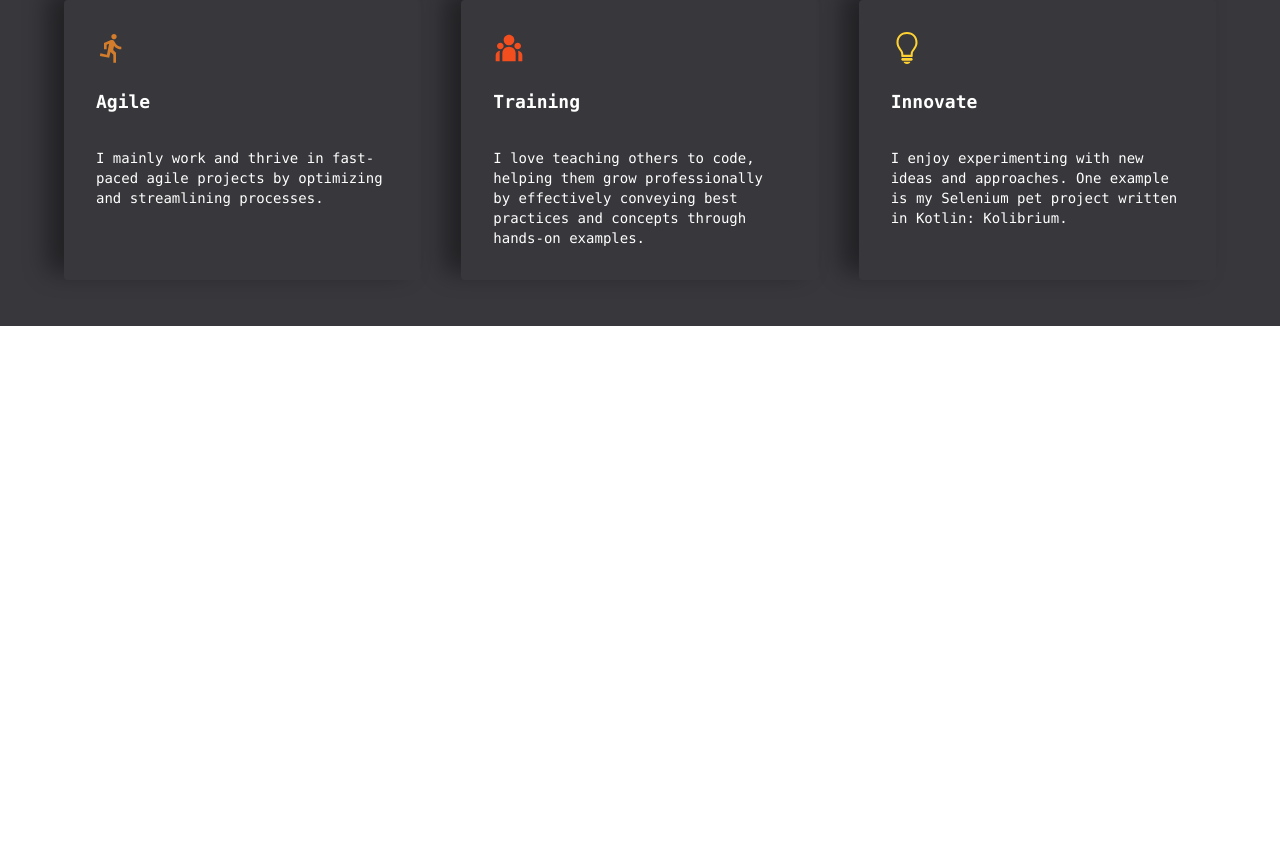
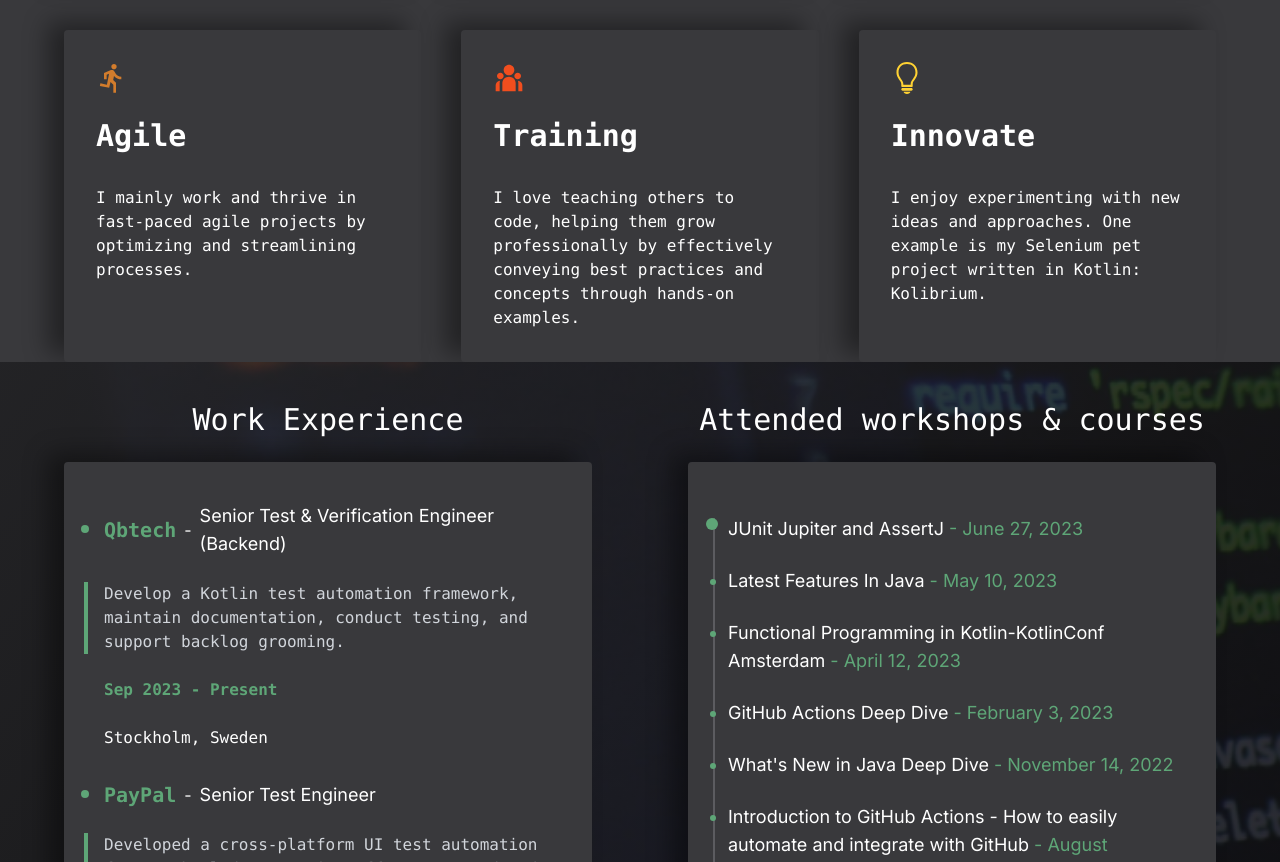
Before and after one commit to LombokAB/lombok-ab-website, a Next.js app: page / in a window 1280 px wide. Shown: the part 1274-2136 px from the top of the page. Before the commit the page ends 1600 px from the top, so only its background shows below. Built offline with nearby package versions, Linux system fonts and the light colour scheme.

Commit message:
feat: add and style section with the expirience and certifications

```diff
--- a/src/app/globals.css
+++ b/src/app/globals.css
@@ -50,6 +50,8 @@
     --chart-5: 27 87% 67%;
     --radius: 0.5rem;
     --button-green: 162 64% 42%;
+    --primary-grey: 240 3% 23%;
+    --design-green: 141 29% 51%;
   }
   .dark {
     --background: 0 0% 3.9%;
@@ -77,6 +79,26 @@
     --chart-4: 280 65% 60%;
     --chart-5: 340 75% 55%;
     --button-green: 162 40% 60%;
+    --primary-grey: 240 3% 23%;
+    --design-green: 141 29% 51%;
+  }
+}
+
+@layer utilities {
+  .text-balance {
+    text-wrap: balance;
+  }
+
+  .list-disc-design-green-large {
+    & > li::marker {
+      color: hsl(var(--design-green));
+      font-size: 1.6em;
+    }
+  }
+  .list-disc-design-green-medium {
+    & > li::marker {
+      color: hsl(var(--design-green));
+    }
   }
 }
 
--- a/src/app/page.tsx
+++ b/src/app/page.tsx
@@ -1,8 +1,12 @@
 import { Hero } from '@/components/Hero';
 import HeroPicture from '../../public/HeroPicture.svg';
-import { ExpertServices } from '@/components/ExpertServices';
+import { ExpertServicesSection } from '@/components/ExpertServicesSection';
 import { servicesData } from '@/data/services-data';
 import { Header } from '@/components/Header';
+import { ExperienceSection } from '@/components/ExperienceSection';
+import { workExperienceData } from '@/data/work-experience-data';
+import { workshopsAndCoursesData } from '@/data/workshops-and-courses';
+import { certificationsData } from '@/data/certifications-data';
 
 export default function Home() {
   return (
@@ -16,7 +20,16 @@ export default function Home() {
         buttonText="Download CV"
         buttonLink="mailto:attilafazekas@example.com"
       />
-      <ExpertServices header="What I do" services={servicesData} />
+      <ExpertServicesSection header="What I do" services={servicesData} />
+      <ExperienceSection
+        workExperienceTitle="Work Experience"
+        workExperienceData={workExperienceData}
+        workshopsAndCoursesData={workshopsAndCoursesData}
+        workshopsAndCoursesTitle="Attended workshops
+       & courses"
+        certificationsData={certificationsData}
+        certificationsTitle="ISTQB certifications"
+      />
     </main>
   );
 }
--- /dev/null
+++ b/src/components/ExperienceSection.tsx
@@ -0,0 +1,88 @@
+import { Certification, certificationsData } from '@/data/certifications-data';
+import { WorkExperience } from '@/data/work-experience-data';
+import { WorkshopsAndCourses } from '@/data/workshops-and-courses';
+
+interface ExperienceSectionProps {
+  workExperienceTitle: string;
+  workExperienceData: WorkExperience[];
+  workshopsAndCoursesData: WorkshopsAndCourses[];
+  workshopsAndCoursesTitle: string;
+  certificationsData: Certification[];
+  certificationsTitle: string;
+}
+
+export const ExperienceSection: React.FC<ExperienceSectionProps> = ({
+  workExperienceTitle,
+  workExperienceData,
+  workshopsAndCoursesData,
+  workshopsAndCoursesTitle,
+  certificationsTitle,
+}) => {
+  return (
+    <section className="relative w-full bg-banner bg-cover min-h-dvh px-6 lg:px-16 content-center py-10">
+      {/* Overlay */}
+      <div className="absolute inset-0 bg-gradient-to-tl from-black to-zinc-800 opacity-85" />
+      {/* Text Content */}
+      <div className="relative z-10 mx-auto container grid lg:grid-cols-2 gap-12 lg:gap-24 justify-center items-start">
+        {/* Work Experience Column */}
+        <div className="text-white space-y-6 max-w-prose h-fll">
+          <h2>{workExperienceTitle}</h2>
+          <ul className="bg-primary-grey p-10 rounded-sm shadow-custom-top-bottom  list-disc-design-green-large list-disc flex flex-col gap-6">
+            {workExperienceData.map((workExperience) => (
+              <li key={workExperience.id} className="space-y-6">
+                <div className="flex items-center space-x-2">
+                  <h3 className="font-bold text-design-green ">
+                    {workExperience.company}
+                  </h3>
+                  <span> - </span>
+                  <h4 className="text-lg">{workExperience.title}</h4>
+                </div>
+                <p className="border-l-4 border-l-design-green pl-4 -ml-5 border-gray-300 text-gray-300 text-start">
+                  {workExperience.description}
+                </p>
+                <p className="text-start text-design-green font-semibold ">
+                  {workExperience.startDate} - {workExperience.endDate}
+                </p>
+                <p className="text-start">{workExperience.location}</p>
+              </li>
+            ))}
+          </ul>
+        </div>
+        <div className="text-white space-y-6 max-w-prose flex flex-col h-full">
+          {/* workshops And Courses  Column */}
+          <h2>{workshopsAndCoursesTitle}</h2>
+          <ul className="bg-primary-grey p-10 rounded-sm shadow-custom-top-bottom list-disc-design-green-medium list-disc flex flex-col gap-6 text-pretty relative text-lg">
+            <div
+              className="absolute left-[1.58rem] top-14 bottom-10 w-0.5 bg-[#5C5C60]"
+              aria-hidden="true"
+            />
+            {workshopsAndCoursesData.map((workshop, index) => (
+              <li
+                key={workshop.id}
+                className={`relative ${index === 0 ? 'text-4xl ml-2' : ''}`}
+              >
+                <h4 className={`text-lg ${index === 0 ? '-ms-2' : ''}  `}>
+                  {workshop.title}
+                  <span className="text-design-green"> - {workshop.date}</span>
+                </h4>
+              </li>
+            ))}
+          </ul>
+          <div className="flex flex-col h-full justify-end gap-6">
+            <h2>{certificationsTitle}</h2>
+            <ul className="bg-primary-grey rounded-sm shadow-custom-top-bottom list-disc-design-green-medium list-disc p-10 space-y-6">
+              {certificationsData.map((certification) => (
+                <li key={certification.id}>
+                  <div className="flex gap-4 text-lg">
+                    <h4>{certification.title}</h4>
+                    <p className="text-design-green"> - {certification.date}</p>
+                  </div>
+                </li>
+              ))}
+            </ul>
+          </div>
+        </div>
+      </div>
+    </section>
+  );
+};
--- a/src/components/ExpertServices.tsx
+++ b/src/components/ExpertServicesSection.tsx
@@ -6,10 +6,13 @@ interface ExpertServicesProps {
   services: Service[];
 }
 
-export const ExpertServices: React.FC<ExpertServicesProps> = ({ header, services }) => {
+export const ExpertServicesSection: React.FC<ExpertServicesProps> = ({
+  header,
+  services,
+}) => {
   return (
-    <section className="md:px-12 bg-[#37373C] min-h-dvh px-6 lg:px-16 content-center">
-      <h2 className="text-2xl font-bold text-center text-white mb-12 ">{header}</h2>
+    <section className="md:px-12 bg-primary-grey min-h-dvh px-6 lg:px-16 content-center py-10 md:py-10 lg:py-0">
+      <h2 className="font-bold text-center text-white mb-12 ">{header}</h2>
       <div className="grid grid-cols-1 gap-10 md:grid-cols-2 lg:grid-cols-3">
         {services.map((service) => (
           <ServiceCard
--- a/src/components/ServiceCard.tsx
+++ b/src/components/ServiceCard.tsx
@@ -20,8 +20,8 @@ export const ServiceCard: React.FC<ServiceCardProps> = ({
         width={32}
         height={32}
       />
-      <h3 className="text-lg font-bold text-start">{title}</h3>
-      <p className="text-sm mt-2 text-start">{description}</p>
+      <h2 className="font-bold text-start">{title}</h2>
+      <p className="mt-2 text-start">{description}</p>
     </div>
   );
 };
--- /dev/null
+++ b/src/data/certifications-data.ts
@@ -0,0 +1,18 @@
+export interface Certification {
+  id: number;
+  title: string;
+  date: string;
+}
+
+export const certificationsData: Certification[] = [
+  {
+    id: 1,
+    title: 'Advanced Level - Technical Test Analyst ',
+    date: '2014',
+  },
+  {
+    id: 2,
+    title: 'Foundation Level',
+    date: '2010',
+  },
+];
--- /dev/null
+++ b/src/data/work-experience-data.ts
@@ -0,0 +1,62 @@
+export interface WorkExperience {
+  id: number;
+  company: string;
+  title: string;
+  description: string;
+  startDate: string;
+  endDate: string;
+  location: string;
+}
+
+export const workExperienceData: WorkExperience[] = [
+  {
+    id: 1,
+    company: 'Qbtech',
+    title: 'Senior Test  & Verification Engineer (Backend)',
+    description:
+      'Develop a Kotlin test automation framework, maintain documentation, conduct testing, and support backlog grooming.',
+    startDate: 'Sep 2023',
+    endDate: 'Present',
+    location: 'Stockholm, Sweden',
+  },
+  {
+    id: 2,
+    company: 'PayPal',
+    title: 'Senior Test Engineer',
+    description:
+      'Developed a cross-platform UI test automation framework, led automation efforts, tested and released POS hardware and SDK updates, and provided training and mentorship.',
+    startDate: 'Apr 2017',
+    endDate: 'Sep 2023',
+    location: 'Stockholm, Sweden',
+  },
+  {
+    id: 3,
+    company: 'Glomo',
+    title: 'Test Manager & System Developer',
+    description:
+      'Transitioned testing from waterfall to agile, led quality improvement, developed Android test automation, and conducted usability and exploratory testing on mobile apps and websites.',
+    startDate: 'Apr 2015',
+    endDate: 'Apr 2017',
+    location: 'Stockholm, Sweden',
+  },
+  {
+    id: 4,
+    company: 'NNG',
+    title: 'Software Test Engineer',
+    description:
+      'Updated head units with truck navigation software, conducted regression and stress tests, verified customer bugs, and performed field testing.',
+    startDate: 'Jan 2015',
+    endDate: 'Apr 2015',
+    location: 'Budapest, Hungary',
+  },
+  {
+    id: 5,
+    company: 'EPAM',
+    title: 'Software Test Automation Engineer',
+    description:
+      'Developed and tested Java backend services, implemented deployment testing tools to reduce release time, and conducted training.',
+    startDate: 'Sep 2010',
+    endDate: 'Dec 2014',
+    location: 'Szeged, Hungary',
+  },
+];
--- /dev/null
+++ b/src/data/workshops-and-courses.ts
@@ -0,0 +1,85 @@
+export interface WorkshopsAndCourses {
+  id: number;
+  title: string;
+  date: string;
+}
+
+export const workshopsAndCoursesData: WorkshopsAndCourses[] = [
+  {
+    id: 1,
+    title: 'JUnit Jupiter and AssertJ',
+    date: 'June 27, 2023',
+  },
+  {
+    id: 2,
+    title: 'Latest Features In Java',
+    date: 'May 10, 2023',
+  },
+  {
+    id: 3,
+    title: 'Functional Programming in Kotlin-KotlinConf Amsterdam',
+    date: 'April 12, 2023',
+  },
+  {
+    id: 4,
+    title: 'GitHub Actions Deep Dive',
+    date: 'February 3, 2023',
+  },
+  {
+    id: 5,
+    title: "What's New in Java Deep Dive",
+    date: 'November 14, 2022',
+  },
+  {
+    id: 6,
+    title:
+      'Introduction to GitHub Actions - How to easily automate and integrate with GitHub',
+    date: 'August 30, 2022',
+  },
+  {
+    id: 7,
+    title: 'Spring Data and the Java Persistence API',
+    date: 'June 20, 2022',
+  },
+  {
+    id: 8,
+    title: 'DEEP DIVE: Spring and Spring Boot',
+    date: 'June 27, 2023',
+  },
+  {
+    id: 9,
+    title:
+      'Modern Java: Functional Programming with Streams, Lambdas, and Method References',
+    date: 'June 27, 2023',
+  },
+  {
+    id: 10,
+    title: 'Java Design Patterns Deep Dive',
+    date: 'February 4, 2021',
+  },
+  {
+    id: 11,
+    title: 'Kotlin Basics and Beyond',
+    date: 'January 22, 2021',
+  },
+  {
+    id: 12,
+    title: 'Advanced Git',
+    date: 'January 19, 2021',
+  },
+  {
+    id: 13,
+    title: 'Advanced Selenium: 3-Synchronization Strategies',
+    date: 'June 27, 2022',
+  },
+  {
+    id: 14,
+    title: 'Advanced Selenium: Support Classes',
+    date: 'June 27, 2023',
+  },
+  {
+    id: 15,
+    title: 'Agile Development: Powerful Refinements with BDD-TestCon Vilnius 2018',
+    date: 'June 27, 2018',
+  },
+];
--- a/tailwind.config.ts
+++ b/tailwind.config.ts
@@ -68,6 +68,8 @@ const config = {
           '5': 'hsl(var(--chart-5))',
         },
         'button-green': 'hsl(var(--button-green))',
+        'primary-grey': 'hsl(var(--primary-grey))',
+        'design-green': 'hsl(var(--design-green))',
       },
     },
   },
```
Also changed, not shown: src/components/Hero.tsx (+8 -8 lines).
